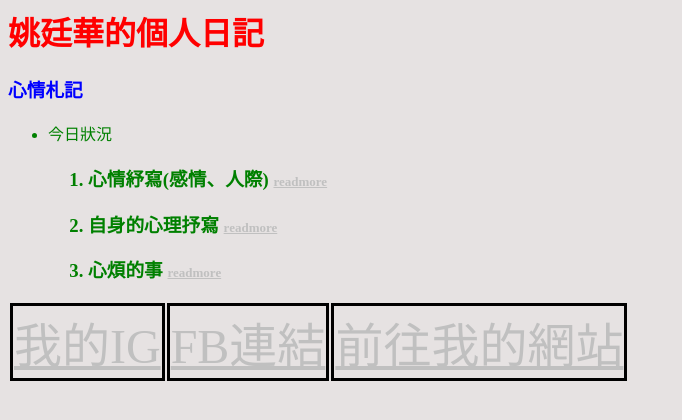
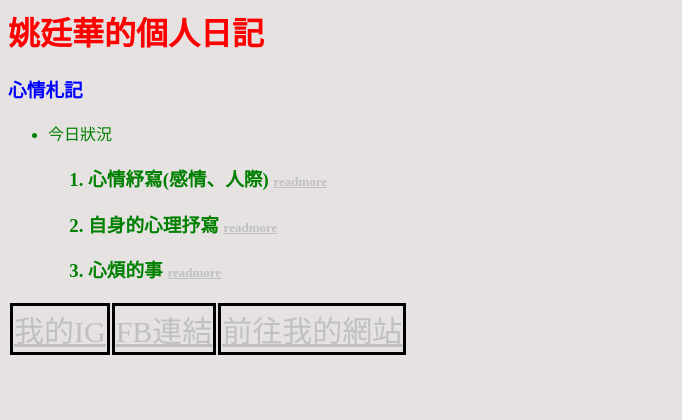
Before and after one commit to edwardyao0324/edwardyao0324.github.io, a plain HTML site: page index.html in a window 1280 px wide. Shown: the whole page, without its empty margins (0-682 px from the left). Drawn offline with Linux system fonts and the light colour scheme.

Commit message:
Update index.html

```diff
--- a/index.html
+++ b/index.html
@@ -18,11 +18,11 @@
 					</ol>
 				</li>
 			</ul>
-			<table style="border: solid auto;">
+			<table style="border: solid auto; font-size: 30px;">
 				<tr>
-					<td style="border:solid;"> <font size="87"> <a href="https://www.instagram.com/_edward_0324/?hl=zh-tw" target="_blank">我的IG</a></td>
-					<td style="border:solid;"> <font size="87"> <a href ="https://www.facebook.com/profile.php?id=100013681690880" target="_blank">FB連結</a> </font> </td>
-					<td style="border:solid;"> <font size="87"> <a href ="https://edward.ga" target="_blank">前往我的網站</a> </font> </td>
+					<td style="border:solid;"><a href="https://www.instagram.com/_edward_0324/?hl=zh-tw" target="_blank">我的IG</a></td>
+					<td style="border:solid;"><a href ="https://www.facebook.com/profile.php?id=100013681690880" target="_blank">FB連結</a></td>
+					<td style="border:solid;"><a href ="https://edward.ga" target="_blank">前往我的網站</a></td>
 				</tr>
 			</table>
 			<footer></footer>
```
